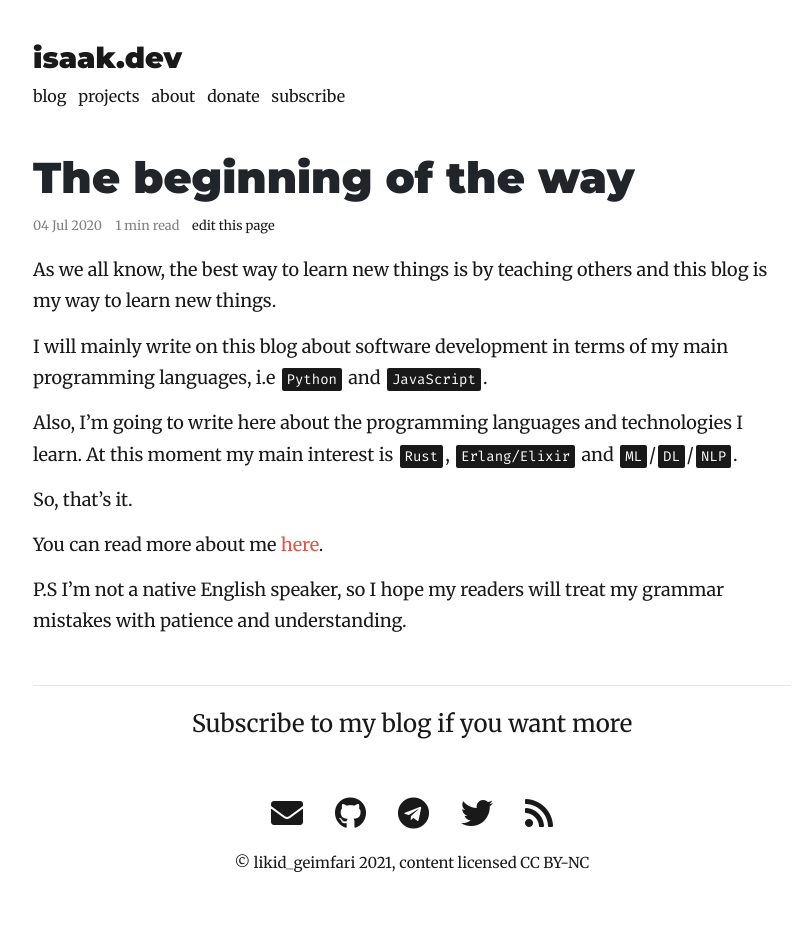
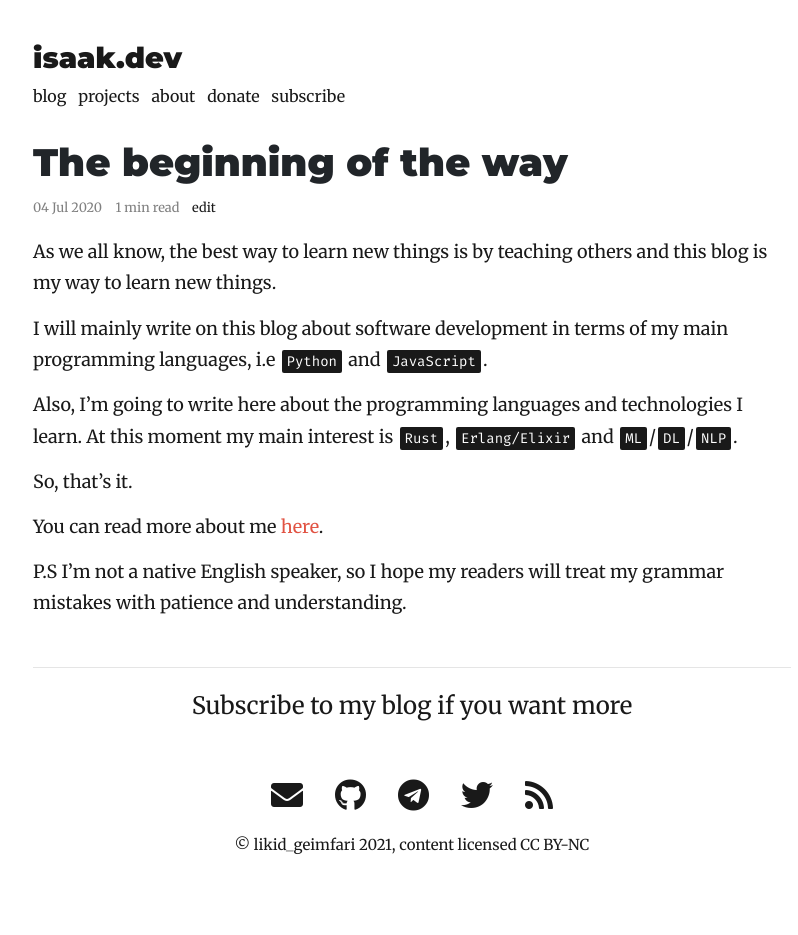
Before and after one commit to lk-geimfari/lk-geimfari.github.io, a Jekyll site: the page built from _posts/2020-07-04-the-beginning-of-the-way.md, in a window 1280 px wide. Shown: the whole page, without its empty margins (228-1026 px from the left). Built offline with Jekyll 4.4.1, drawn with Linux system fonts in a browser that asks for light colours; nearby versions of some CDN libraries.

Commit message:
Fix articlles

```diff
--- a/_config.yml
+++ b/_config.yml
@@ -19,7 +19,7 @@ google_analytics_id: UA-170154050-1
 baseurl: ""
 url: "https://isaak.dev"
 rss_url: "https://isaak.dev/feed.xml"
-github_edit_url: "https://github.com/lk-geimfari/lk-geimfari.github.io/blob/master"
+github_edit_url: "https://github.com/lk-geimfari/lk-geimfari.github.io/edit/master"
 default_preview_image: https://isaak.dev/assets/images/other/preview.png
 
 include: [_pages]
--- a/_layouts/post.html
+++ b/_layouts/post.html
@@ -5,7 +5,7 @@
 <main>
     {% include post_header.html %}
     {% include navigation.html %}
-    <article style="margin-top:2.8rem!important">
+    <article style="margin-top:2rem!important">
         <div class="meta">
             <h1 class="title">
                 {{ page.title }}
@@ -26,7 +26,9 @@
                     </small>
                 {% endif %}
                 <small>
-                    <a target="_blank" href="{{ site.github_edit_url }}/{{ page.path }}">edit this page</a>
+                    <a target="_blank" href="{{ site.github_edit_url }}/{{ page.path }}">
+                        edit
+                    </a>
                 </small>
             </div>
 
--- a/assets/css/custom.css
+++ b/assets/css/custom.css
@@ -212,7 +212,7 @@ article .title {
     font-family: Montserrat, sans-serif;
     font-weight: 900;
     text-rendering: optimizeLegibility;
-    font-size: 2.7rem;
+    font-size: 2.4rem;
     line-height: 1.1;
 }
 
```
